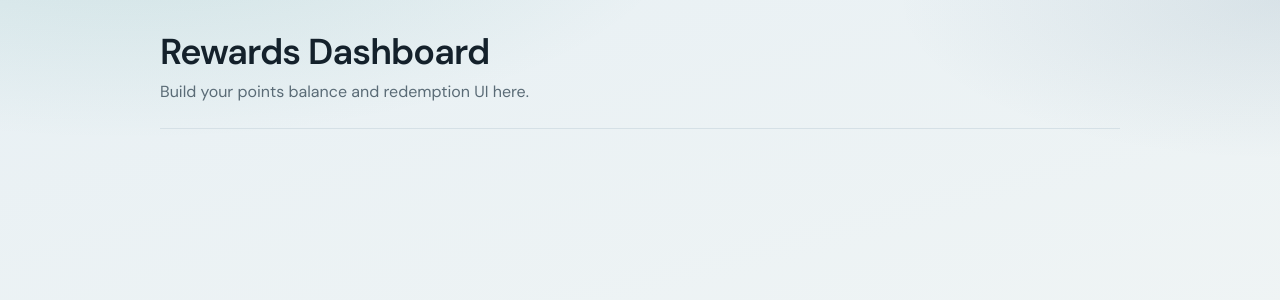
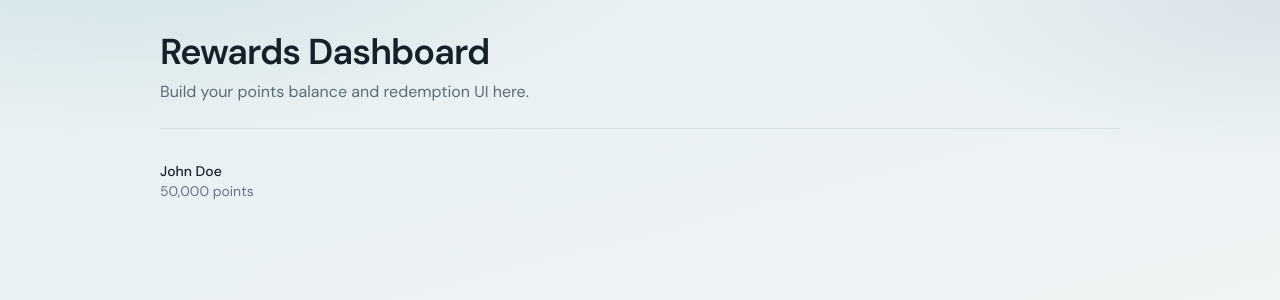
Before and after one commit to raphaellopes/live-rewards-dashboard, a React (Vite) app: page / in a window 1280 px wide. Shown: the top 300 px of the page. Built offline with nearby package versions, Linux system fonts and the light colour scheme.

Commit message:
create a basic user-profile component and an utility function to format points

```diff
--- a/src/App.tsx
+++ b/src/App.tsx
@@ -1,3 +1,5 @@
+import UserProfile from './components/user-profile';
+
 function App() {
   return (
     <div className="page">
@@ -8,7 +10,9 @@ function App() {
         </p>
       </header>
 
-      <main className="page-content">{/* Start coding here */}</main>
+      <main className="page-content">
+        <UserProfile name="John Doe" points={50000} />
+      </main>
     </div>
   );
 }
--- /dev/null
+++ b/src/components/user-profile.tsx
@@ -0,0 +1,21 @@
+import { type FC } from 'react';
+
+import { formatPoints } from '../utils/format-points';
+
+interface UserProfileProps {
+  name: string;
+  points: number;
+}
+
+const UserProfile: FC<UserProfileProps> = ({ name, points }) => {
+  return (
+    <div className="flex items-center gap-2">
+      <div className="flex flex-col">
+        <span className="text-sm font-medium">{name}</span>
+        <span className="text-sm text-gray-500">{formatPoints(points)}</span>
+      </div>
+    </div>
+  );
+};
+
+export default UserProfile;
--- /dev/null
+++ b/src/utils/format-points.ts
@@ -0,0 +1,9 @@
+// Utility function to format raw numbers to point.
+// the expected output should be: 10000 => "10,000 points". It should also handle
+// the 0 and 1 cases.
+
+export const formatPoints = (points: number): string => {
+  if (points === 0) return '0 points';
+  if (points === 1) return '1 point';
+  return `${points.toLocaleString()} points`;
+};
```
